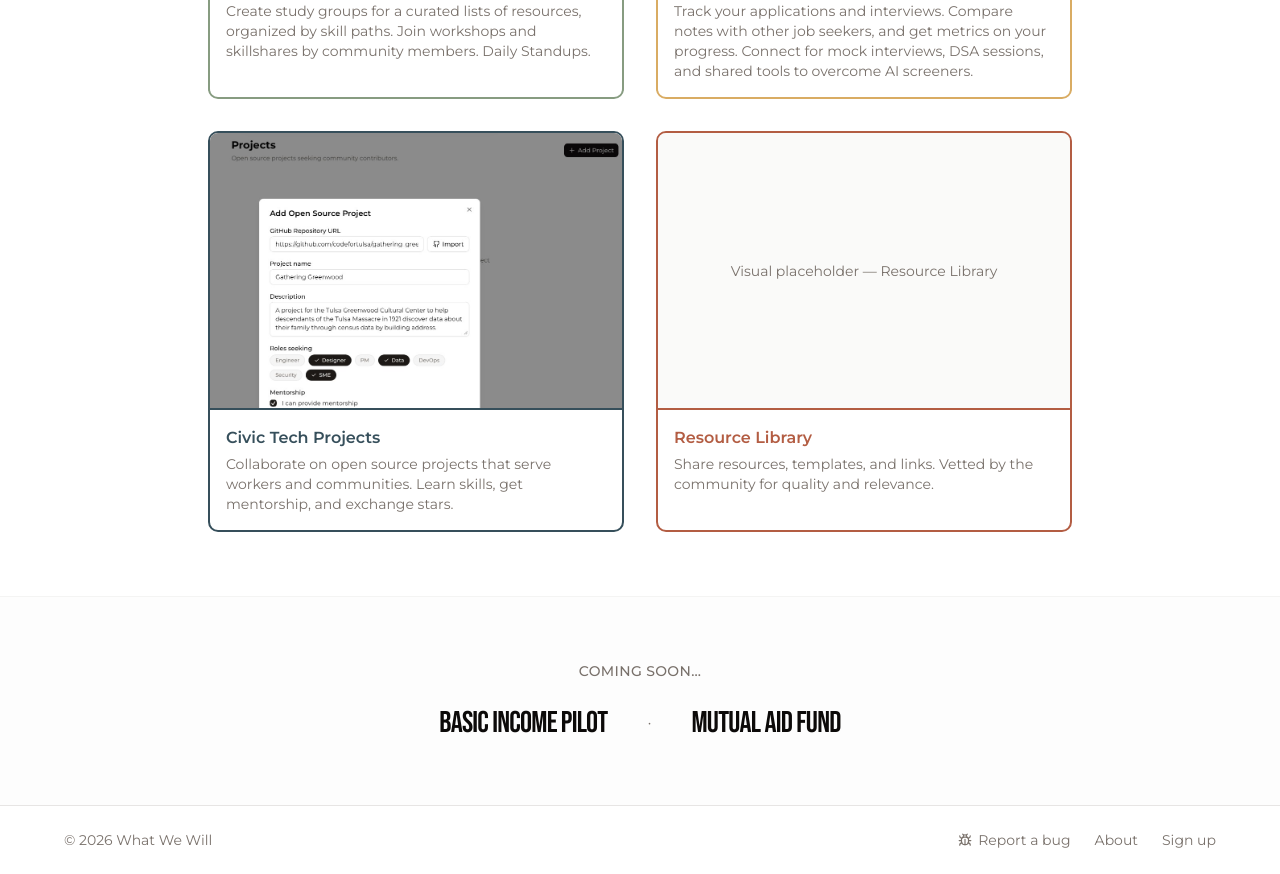
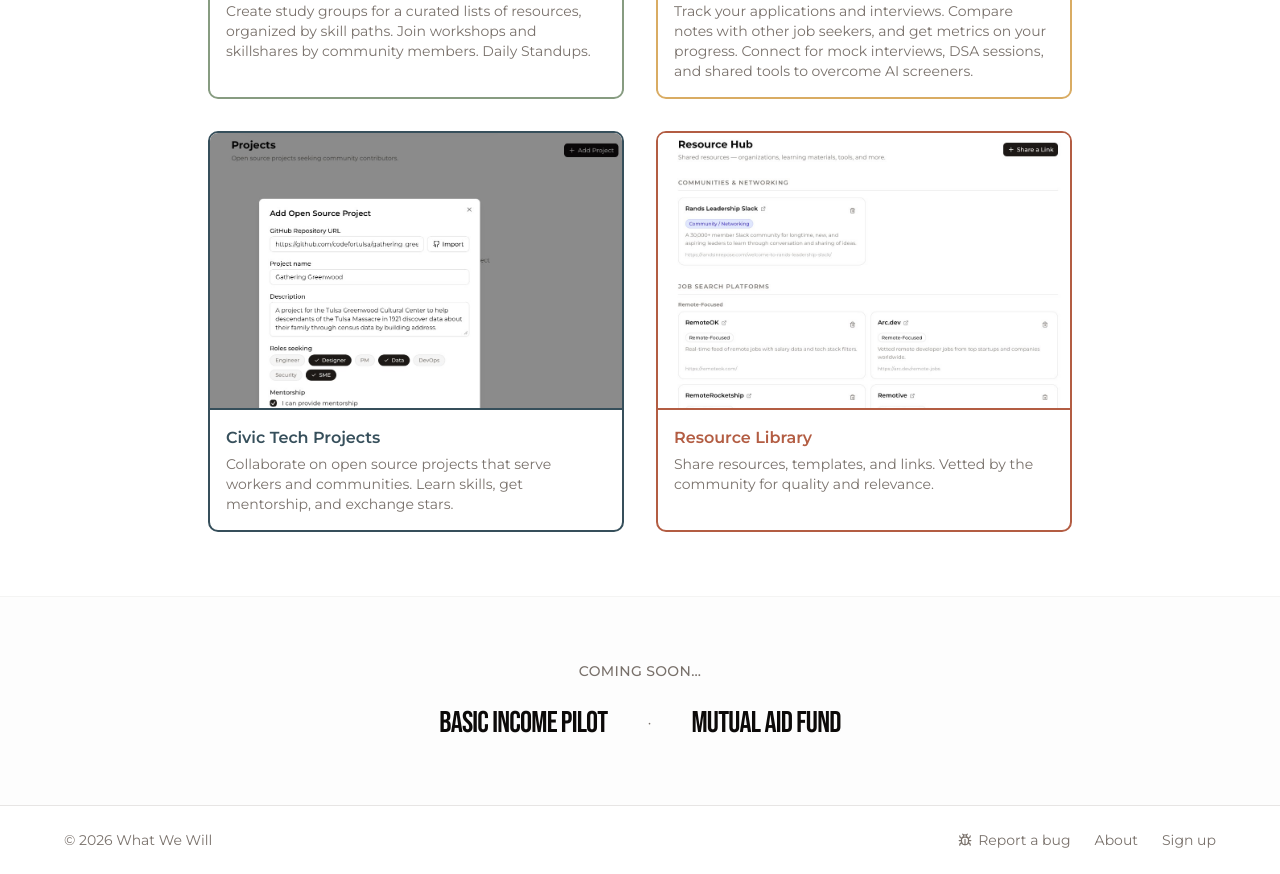
Before and after one commit to What-We-Will/community-platform, a Next.js app: page /our-platform in a window 1280 px wide. Shown: the part 1180-2054 px from the top of the page. Built offline with nearby package versions, Linux system fonts and the light colour scheme; no server answers.

Commit message:
Add Resource Library image to Our Platform page

```diff
--- a/app/our-platform/page.tsx
+++ b/app/our-platform/page.tsx
@@ -71,6 +71,7 @@ export default async function OurPlatformPage() {
                 title: "Resource Library",
                 description:
                   "Share resources, templates, and links. Vetted by the community for quality and relevance.",
+                image: "/images/platform/resource-library.png",
               },
             ].map(({ title, description, image }, index) => {
               const outlineColor =
```
Also changed, not shown: public/images/platform/resource-library.png (added).
